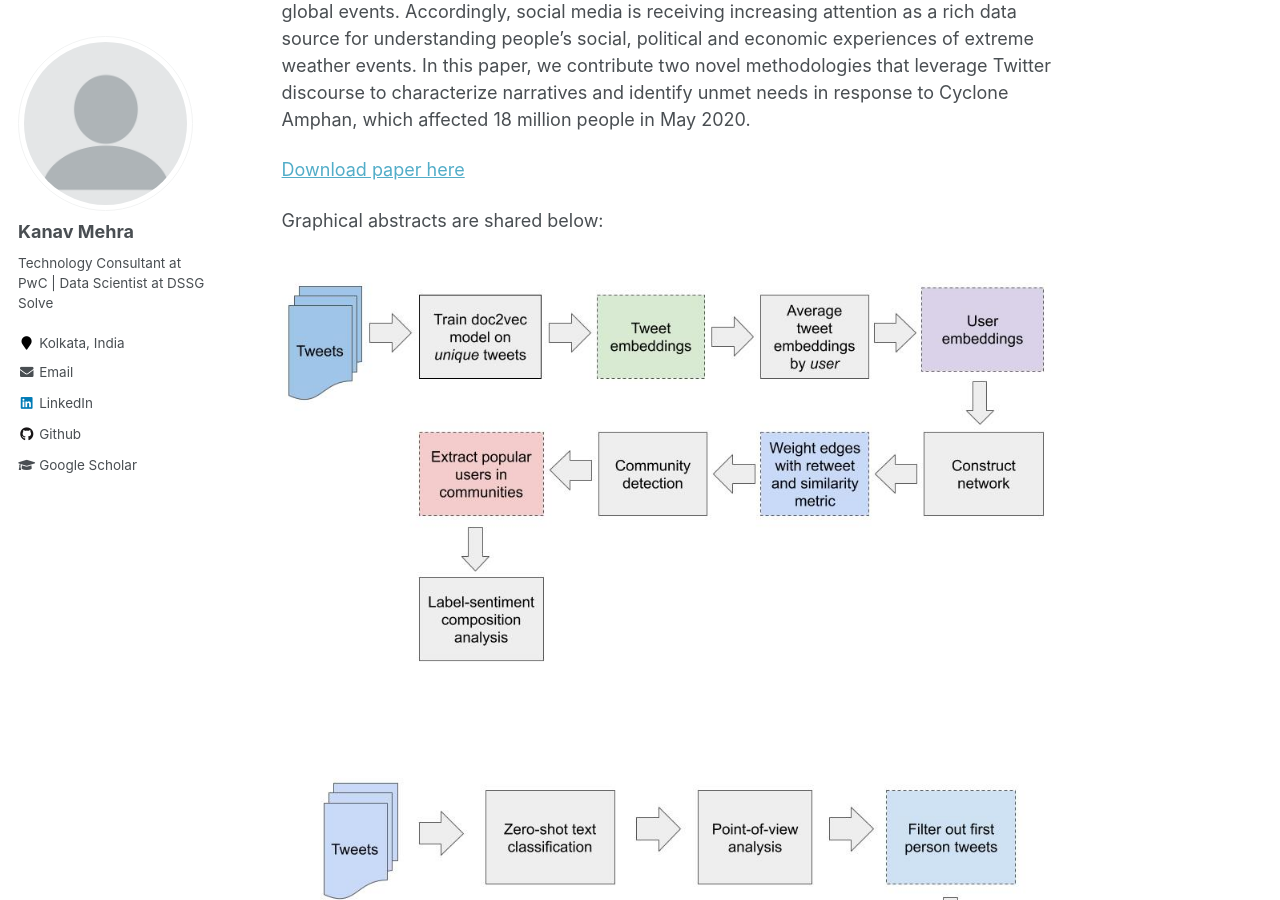
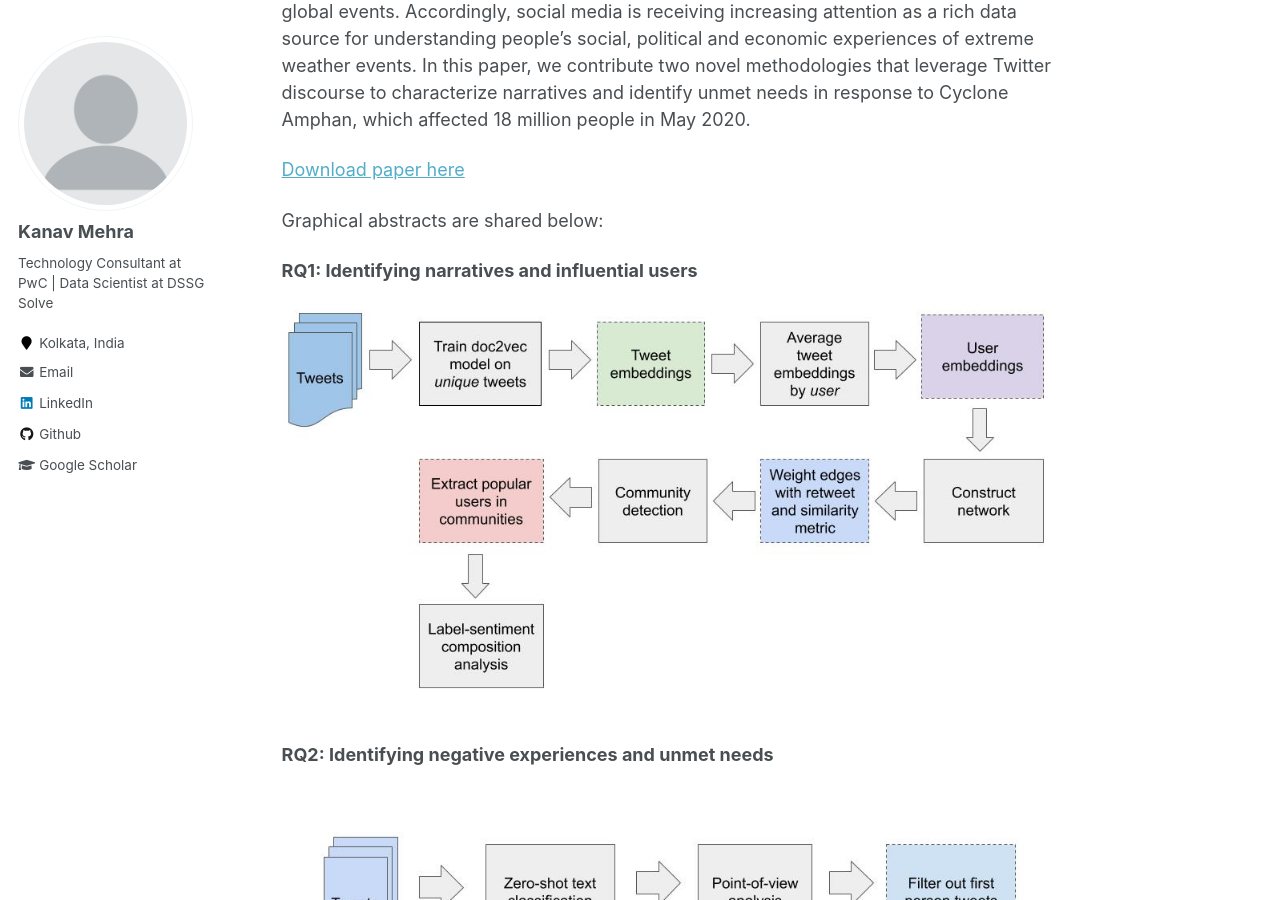
Before and after one commit to kanav-mehra/kanav-mehra.github.io, a Jekyll site: the page built from _publications/Amphan-2020.md, in a window 1280 px wide and 900 px high, scrolled down 403 px. Built offline with Jekyll 4.4.1, drawn with Linux system fonts in a browser that asks for light colours.

Commit message:
Added Amphan paper

```diff
--- a/_publications/Amphan-2020.md
+++ b/_publications/Amphan-2020.md
@@ -15,6 +15,8 @@ People often turn to social media to comment upon and share information about ma
 
 Graphical abstracts are shared below:
 
-![alt RQ1](http://kanav-mehra.github.io/images/rq1_pipeline.jpg "<b>RQ1: Identifying narratives and influential users</b>")
+<b>RQ1: Identifying narratives and influential users</b>
+![alt RQ1](http://kanav-mehra.github.io/images/rq1_pipeline.jpg)
 
-![alt RQ2](http://kanav-mehra.github.io/images/rq2_pipeline.jpg "<b>RQ2: Identifying negative experiences and unmet needs</b>")
+<b>RQ2: Identifying negative experiences and unmet needs</b>
+![alt RQ2](http://kanav-mehra.github.io/images/rq2_pipeline.jpg)
```
